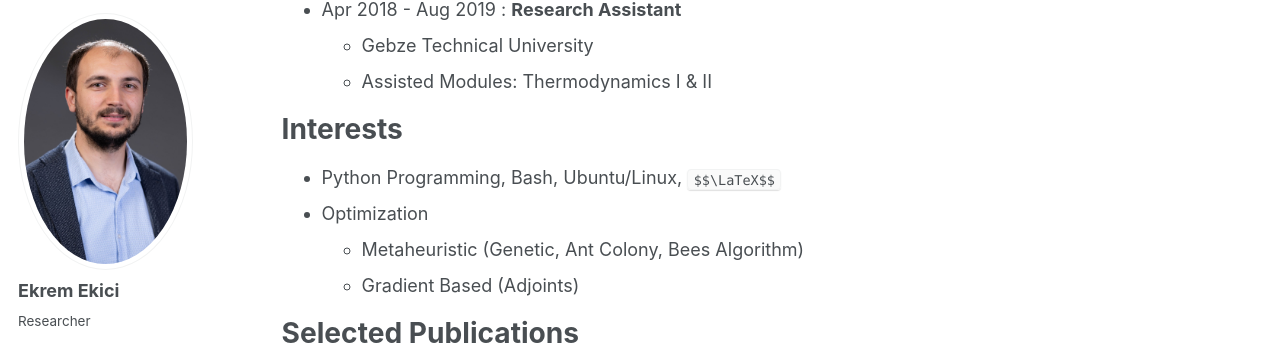
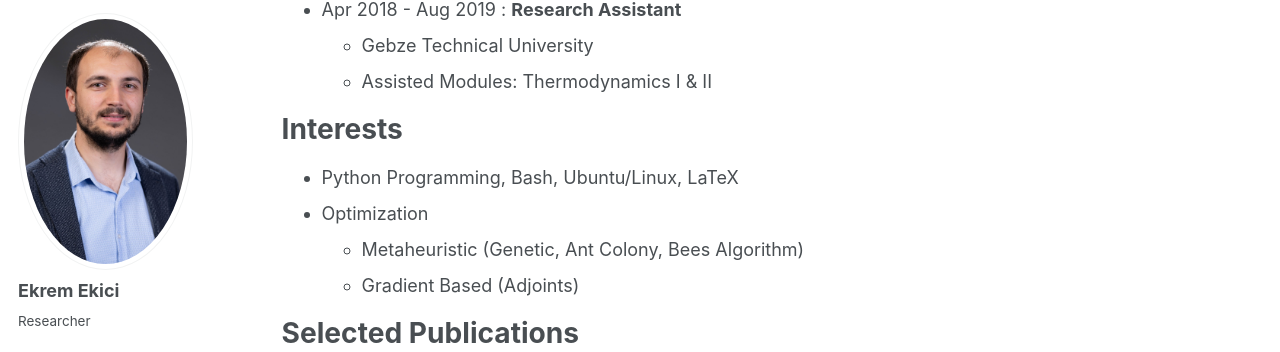
Before and after one commit to ekremekc/ekremekc.github.io, a Jekyll site: the page built from _pages/cv.md, in a window 1280 px wide and 900 px high, scrolled down 567 px. Shown: the part 93-445 px from the top of the window. Built offline with Jekyll 4.4.1, drawn with Linux system fonts in a browser that asks for light colours; some web fonts are replaced.

Commit message:
give up formatting latex

```diff
--- a/_pages/cv.md
+++ b/_pages/cv.md
@@ -33,7 +33,7 @@ Work experience
 
 Interests
 ======
-* Python Programming, Bash, Ubuntu/Linux, `$$\LaTeX$$`
+* Python Programming, Bash, Ubuntu/Linux, LaTeX
 * Optimization
   * Metaheuristic (Genetic, Ant Colony, Bees Algorithm)
   * Gradient Based (Adjoints)
```
